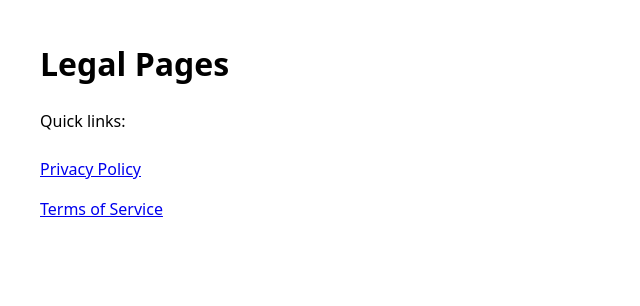
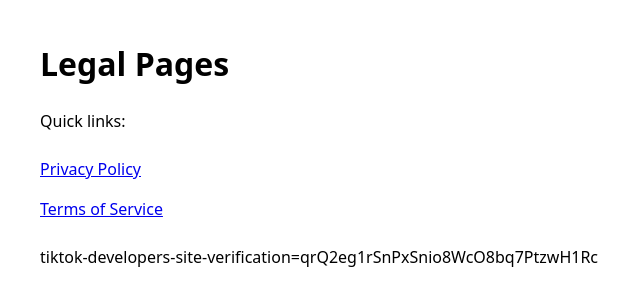
Before and after one commit to elbachirsaqi-png/legal-pages, a plain HTML site: page index.html in a window 1280 px wide. Shown: the whole page, without its empty margins (0-640 px from the left). Drawn offline with Linux system fonts and the light colour scheme.

Commit message:
index.html

```diff
--- a/index.html
+++ b/index.html
@@ -16,5 +16,6 @@
     <a href="./privacy.html">Privacy Policy</a><br>
     <a href="./terms.html">Terms of Service</a>
   </p>
+  <p>tiktok-developers-site-verification=qrQ2eg1rSnPxSnio8WcO8bq7PtzwH1Rc</p>
 </body>
 </html>
```
